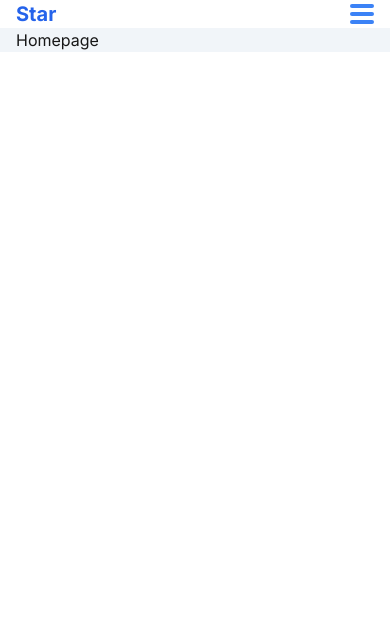
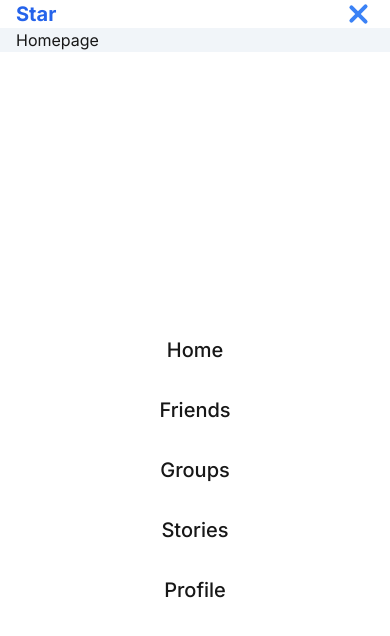
Before and after one commit to lucasbm8/portal-test, a Next.js app: page / in a window 390 px wide. Both pictures are taken after a click on the element 362 px from the left and 14 px from the top of the page. Shown: the top 636 px of the page. Built offline with nearby package versions, Linux system fonts and the light colour scheme.

Commit message:
Enhance MobileMenu component with toggle functionality and dropdown links

```diff
--- a/src/components/MobileMenu.tsx
+++ b/src/components/MobileMenu.tsx
@@ -1,13 +1,44 @@
+"use client";
+import Link from "next/link";
 import React from "react";
 
 const MobileMenu = () => {
+  const [isOpen, setIsOpen] = React.useState(false);
+
   return (
     <div>
-      <div className="flex flex-col gap-1 cursor-pointer">
-        <div className="w-6 h-1 bg-blue-500 rounded-sm" />
-        <div className="w-6 h-1 bg-blue-500 rounded-sm" />
-        <div className="w-6 h-1 bg-blue-500 rounded-sm" />
+      <div
+        className="flex flex-col gap-1 cursor-pointer"
+        onClick={() => {
+          setIsOpen(!isOpen);
+          console.log("clicked", isOpen);
+        }}
+      >
+        <div
+          className={`w-6 h-1 bg-blue-500 rounded-sm ${
+            isOpen ? "rotate-45" : ""
+          } origin-left ease-in-out duration-500`}
+        />
+        <div
+          className={`w-6 h-1 bg-blue-500 rounded-sm ${
+            isOpen ? "opacity-0" : ""
+          } origin-left ease-in-out duration-500`}
+        />
+        <div
+          className={`w-6 h-1 bg-blue-500 rounded-sm ${
+            isOpen ? "-rotate-45" : ""
+          } origin-left ease-in-out duration-500`}
+        />
       </div>
+      {isOpen && (
+        <div className="absolute left-0 top-24 w-full h-[calc(100vh-96px)] bg-white flex flex-col items-center justify-center gap-8 font-medium text-xl z-10">
+          <Link href="/">Home </Link>
+          <Link href="/">Friends </Link>
+          <Link href="/">Groups </Link>
+          <Link href="/">Stories </Link>
+          <Link href="/">Profile </Link>
+        </div>
+      )}
     </div>
   );
 };
```
